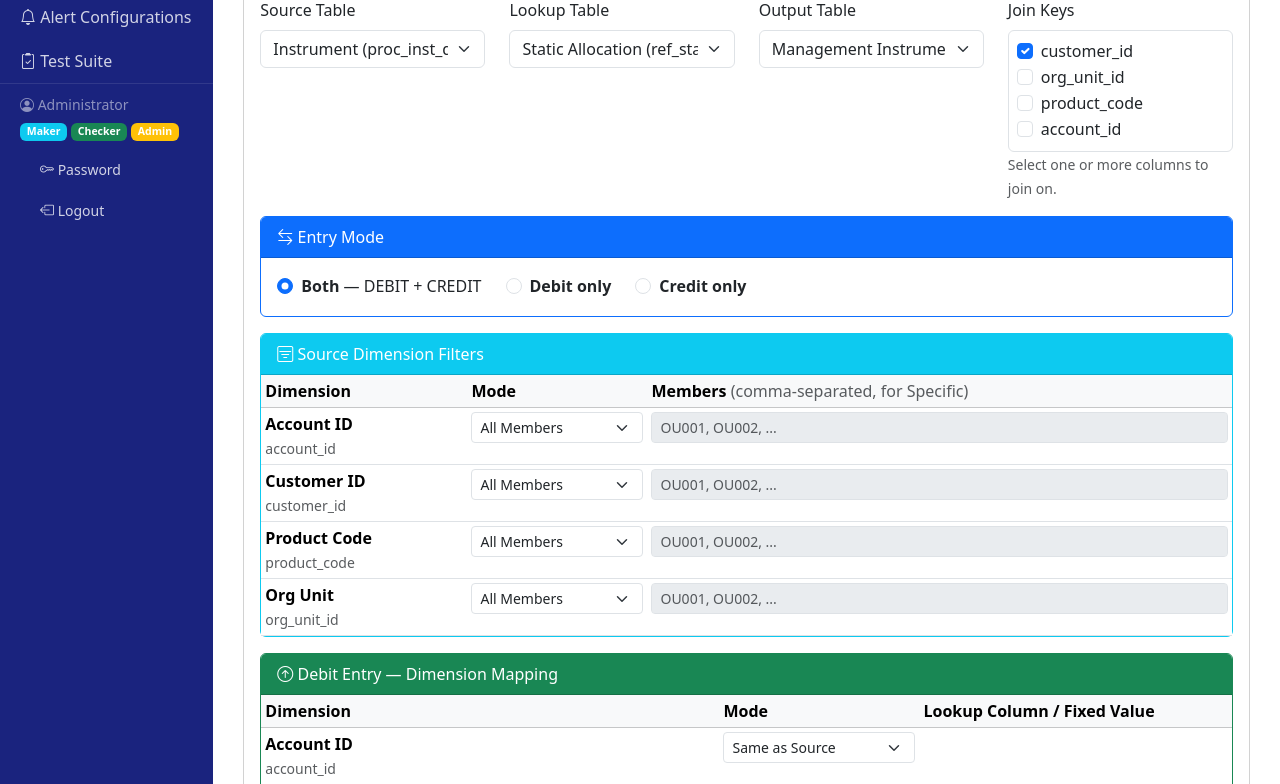
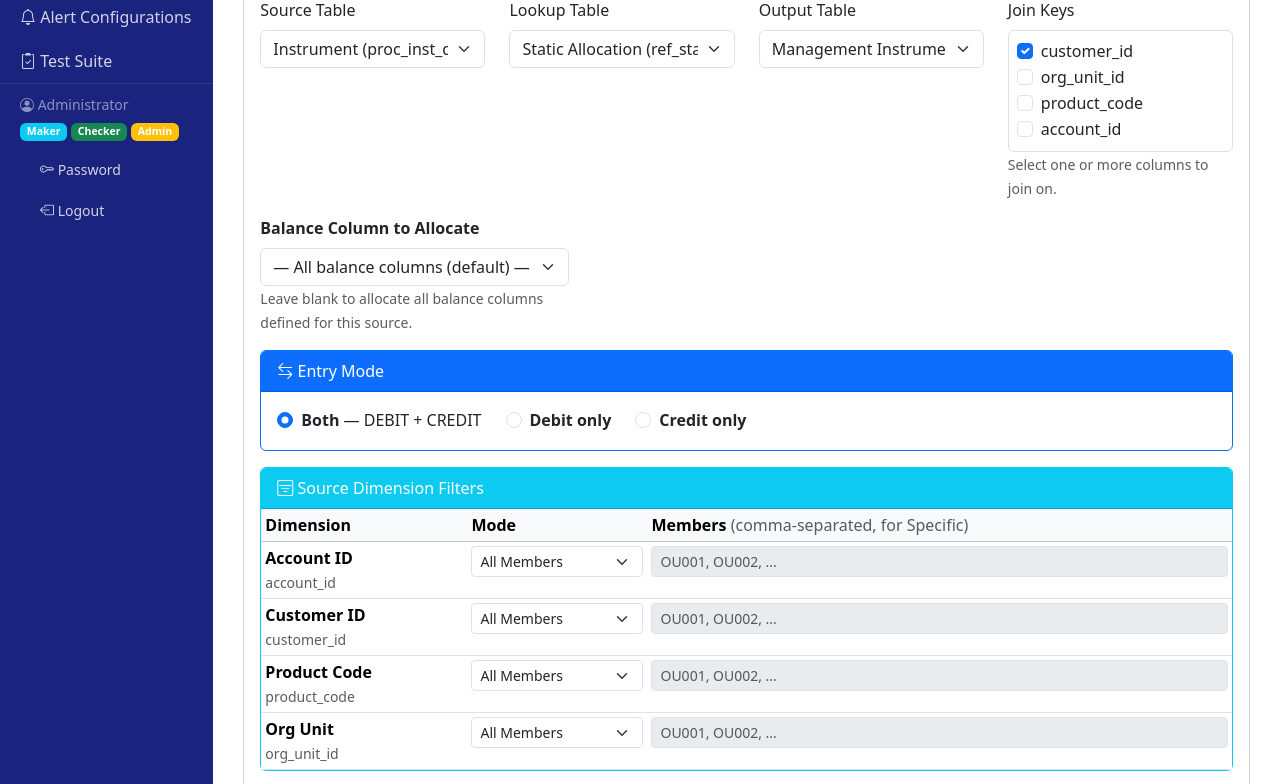
Before and after one commit to dgomatenten/BankPFT_Demo, a Flask app: page /rules/new in a window 1280 px wide. Shown: the part 620-1404 px from the top of the page. Run offline with Flask 3, Linux system fonts and the light colour scheme; a user stored in the database is signed in.

Commit message:
Add balance_column selector to allocation rules
- AllocationRule.balance_column (nullable): per-rule selected balance column
- allocation_rule_form_config.json: balance_columns list per source table (with labels)
- allocation_engine.py: filter balance_cols to selected column when set
- new.html + edit.html: dropdown populated from source config; syncBalanceCols() JS
- routes/rules.py: read and save balance_column from form
- DB migration: ALTER TABLE allocation_rule ADD COLUMN IF NOT EXISTS balance_column VARCHAR(50)

```diff
--- a/app/config/allocation_rule_form_config.json
+++ b/app/config/allocation_rule_form_config.json
@@ -52,13 +52,35 @@
             {"column": "source_account_id",  "label": "Source Account ID"},
             {"column": "customer_id",        "label": "Customer ID"},
             {"column": "product_code",       "label": "Product Code"},
-            {"column": "org_unit_id",  "label": "Org Unit"}
+            {"column": "source_org_unit_id", "label": "Source Org Unit"},
+            {"column": "target_org_unit_id", "label": "Target Org Unit"}
         ],
         "fct_mgmt_instrument": [
             {"column": "source_account_id",  "label": "Source Account ID"},
             {"column": "customer_id",        "label": "Customer ID"},
             {"column": "product_code",       "label": "Product Code"},
-            {"column": "org_unit_id",  "label": "Org Unit"}
+            {"column": "source_org_unit_id", "label": "Source Org Unit"},
+            {"column": "target_org_unit_id", "label": "Target Org Unit"}
+        ]
+    },
+
+    "balance_columns": {
+        "proc_inst_data": [
+            {"value": "balance",         "label": "Balance"},
+            {"value": "interest_income", "label": "Interest Income"}
+        ],
+        "proc_gl_data": [
+            {"value": "balance", "label": "Balance"},
+            {"value": "debit",   "label": "Debit"},
+            {"value": "credit",  "label": "Credit"}
+        ],
+        "fct_mgmt_ledger": [
+            {"value": "allocated_balance", "label": "Allocated Balance"},
+            {"value": "allocated_income",  "label": "Allocated Income"}
+        ],
+        "fct_mgmt_instrument": [
+            {"value": "allocated_balance", "label": "Allocated Balance"},
+            {"value": "allocated_income",  "label": "Allocated Income"}
         ]
     },
 
--- a/app/models/workflow.py
+++ b/app/models/workflow.py
@@ -33,6 +33,7 @@ class AllocationRule(TimestampMixin, db.Model):
     credit_dim_json = db.Column(db.Text, nullable=True)  # per-dimension output mapping for CREDIT
     allocation_method = db.Column(db.String(20), default="RATIO")  # RATIO | DISTRIBUTION | STATIC
     distribution_driver = db.Column(db.String(100), nullable=True)  # driver_name for DISTRIBUTION method
+    balance_column = db.Column(db.String(50), nullable=True)  # specific balance column to allocate; None = all
     entry_mode = db.Column(db.String(20), default="BOTH")   # BOTH | DEBIT_ONLY | CREDIT_ONLY
     generate_offset = db.Column(db.Boolean, default=True)   # legacy
     offset_account = db.Column(db.String(50), nullable=True)  # legacy
--- a/app/routes/rules.py
+++ b/app/routes/rules.py
@@ -27,6 +27,7 @@ def _parse_rule_form(fallback_join_key: str = "customer_id") -> dict:
     out_dim_raw = request.form.get("output_dim_json", "").strip()
     crd_dim_raw = request.form.get("credit_dim_json", "").strip()
     distribution_driver = request.form.get("distribution_driver", "").strip() or None
+    balance_column = request.form.get("balance_column", "").strip() or None
     return {
         "allocation_method": alloc_method,
         "entry_mode": entry_mode,
@@ -37,6 +38,7 @@ def _parse_rule_form(fallback_join_key: str = "customer_id") -> dict:
         "output_dim_json": out_dim_raw or None,
         "credit_dim_json": crd_dim_raw or None,
         "distribution_driver": distribution_driver,
+        "balance_column": balance_column,
     }
 
 
@@ -69,6 +71,7 @@ def new_rule():
             credit_dim_json=form["credit_dim_json"],
             allocation_method=form["allocation_method"],
             distribution_driver=form["distribution_driver"],
+            balance_column=form["balance_column"],
             entry_mode=form["entry_mode"],
             generate_offset=form["generate_offset"],
             created_by=current_user.username,
@@ -190,6 +193,7 @@ def edit_rule(rule_id):
         rule.credit_dim_json = form["credit_dim_json"]
         rule.allocation_method = form["allocation_method"]
         rule.distribution_driver = form["distribution_driver"]
+        rule.balance_column  = form["balance_column"]
         rule.entry_mode     = form["entry_mode"]
         rule.generate_offset = form["generate_offset"]
         db.session.commit()
--- a/app/services/allocation_engine.py
+++ b/app/services/allocation_engine.py
@@ -234,6 +234,9 @@ def run_allocation(rule_id: int, as_of_date, run_by: str) -> BatchRun:
 
         # ── 4. Load lookup ratios (RATIO / DISTRIBUTION) or skip (STATIC) ──
         balance_cols = src_cfg["balance_columns"]
+        # If the rule specifies a single balance column, restrict to that column only
+        if getattr(rule, "balance_column", None) and rule.balance_column in balance_cols:
+            balance_cols = [rule.balance_column]
         acct_col     = src_cfg["account_id_column"]
         results       = []
         _debit_count  = 0
--- a/app/templates/rules/new.html
+++ b/app/templates/rules/new.html
@@ -89,7 +89,19 @@
                 </div>
             </div>{# end #lookup-join-section #}
 
-            {# ── Entry Mode ── #}
+            {# ── Balance Column ── #}
+            <div class="row mb-3">
+                <div class="col-md-4">
+                    <label class="form-label fw-semibold">Balance Column to Allocate</label>
+                    <select name="balance_column" id="balance_column" class="form-select">
+                        <option value="">— All balance columns (default) —</option>
+                        {% for opt in rule_config.balance_columns[rule_config.defaults.source_table] %}
+                        <option value="{{ opt.value }}">{{ opt.label }} ({{ opt.value }})</option>
+                        {% endfor %}
+                    </select>
+                    <small class="text-muted">Leave blank to allocate all balance columns defined for this source.</small>
+                </div>
+            </div>
             <div class="card mb-3 border-primary">
                 <div class="card-header bg-primary text-white"><i class="bi bi-arrow-left-right"></i> Entry Mode</div>
                 <div class="card-body">
@@ -159,7 +171,9 @@
 <script>
 (function() {
     const RULE_CFG   = {{ rule_config | tojson }};
+    const BAL_COLS   = RULE_CFG.balance_columns || {};
     const srcSelect  = document.getElementById('source_table');
+    const balSelect  = document.getElementById('balance_column');
     const lkpSelect  = document.getElementById('lookup_table');
     const srcBody    = document.getElementById('src-dim-body');
     const outBody    = document.getElementById('out-dim-body');
@@ -293,6 +307,19 @@
         });
     }
 
+    function syncBalanceCols(selectedVal) {
+        const opts = BAL_COLS[srcSelect.value] || [];
+        const prev = selectedVal !== undefined ? selectedVal : balSelect.value;
+        balSelect.innerHTML = '<option value="">— All balance columns (default) —</option>';
+        opts.forEach(o => {
+            const opt = document.createElement('option');
+            opt.value = o.value;
+            opt.textContent = `${o.label} (${o.value})`;
+            if (o.value === prev) opt.selected = true;
+            balSelect.appendChild(opt);
+        });
+    }
+
     function getCheckedMethod() {
         const sel = document.querySelector('input[name="allocation_method_radio"]:checked');
         return sel ? sel.value : 'RATIO';
@@ -305,6 +332,7 @@
         buildSrcRows(src);
         buildDimMapRows(outBody, src, lkp, isLookup);
         buildDimMapRows(crdBody, src, lkp, isLookup);
+        syncBalanceCols();
         syncEntryCards();
         syncJoinKeys();
     }
```
Also changed, not shown: app/templates/rules/edit.html (+35 -4 lines).
